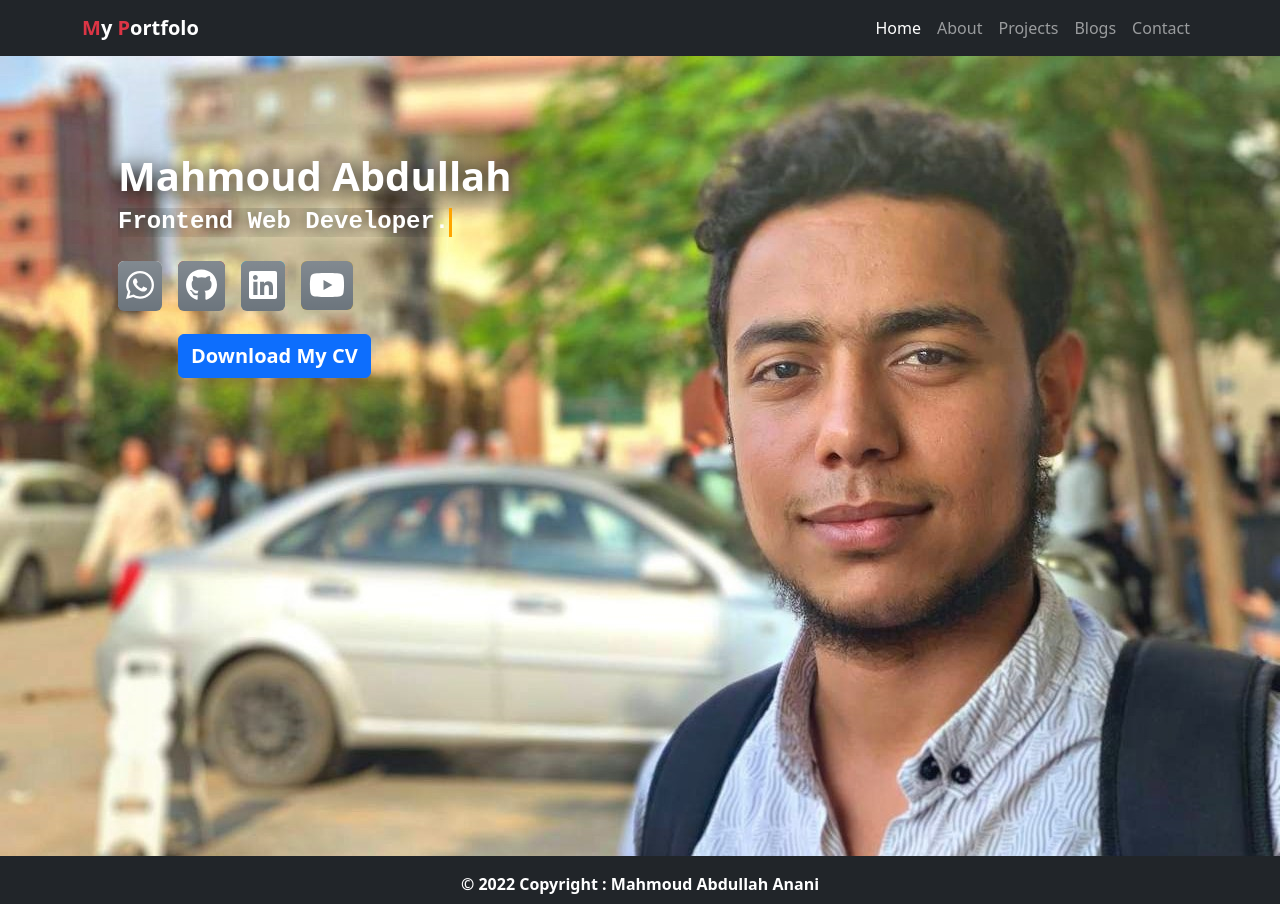
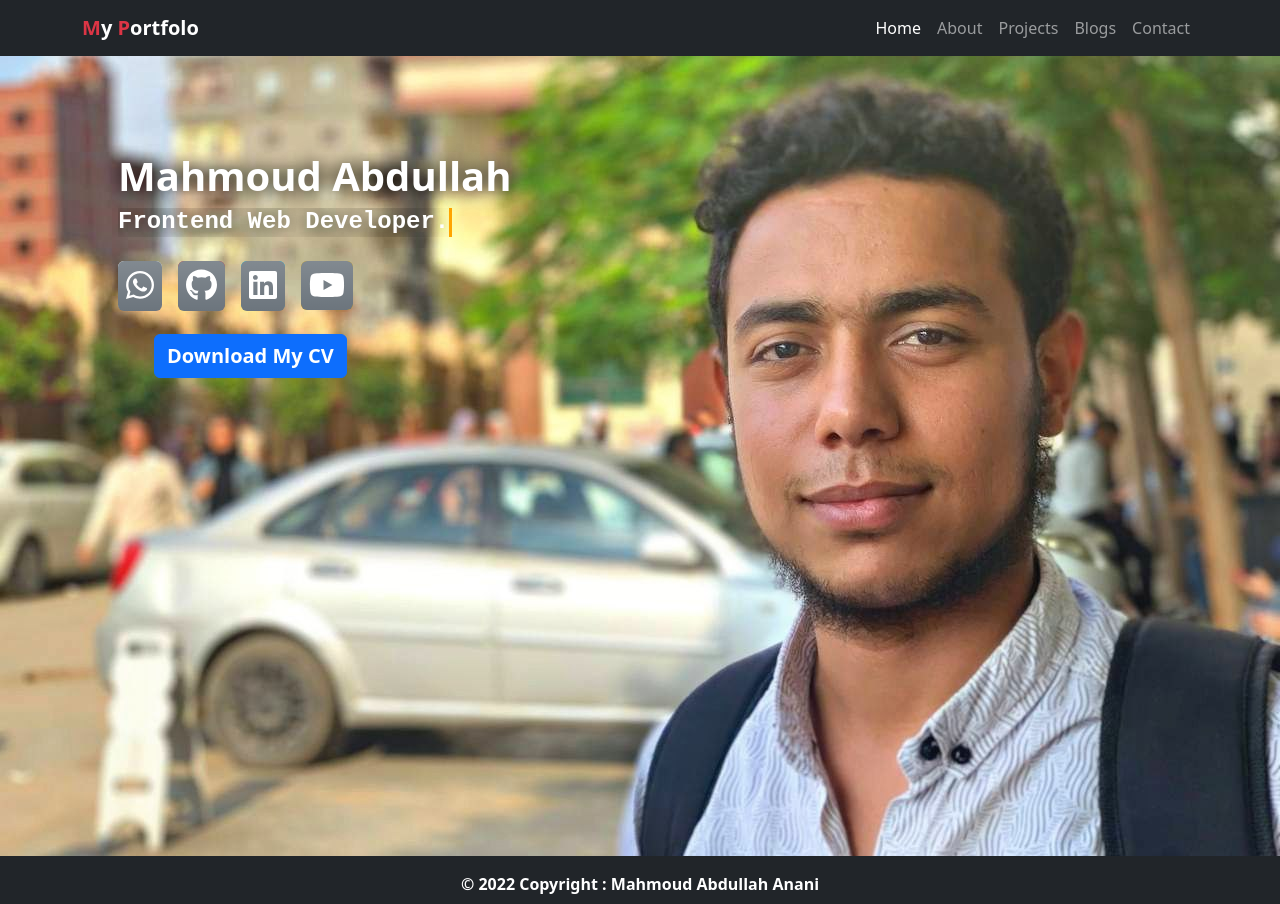
Before and after one commit to MahmoudAbdullahAnani/My-Prtfolio, a React (Create React App) app: page / in a window 1280 px wide. Built offline with nearby package versions, Linux system fonts and the light colour scheme.

Commit message:
Edit Image in Home Page

```diff
--- a/src/Pages/Home/Home.css
+++ b/src/Pages/Home/Home.css
@@ -3,7 +3,7 @@
     --navName: #262834;
 }
 .Home{
-  background-image: url("../../Image/Home-Avtar.jpg");
+  background: url("../../Image/Home-Avtar.jpg") center ;
   height: 100vh;
   background-repeat: no-repeat;
   background-size: cover;
--- a/src/Pages/Home/Home.js
+++ b/src/Pages/Home/Home.js
@@ -15,7 +15,7 @@ const Home = () => {
           </div>
           <SocialMedia />
         </div>
-        <div className="ms-5">
+        <div className="ms-4">
           <PDFCV />
         </div>
       </div>
```
Also changed, not shown: src/Image/Home-Avtar.jpg.
